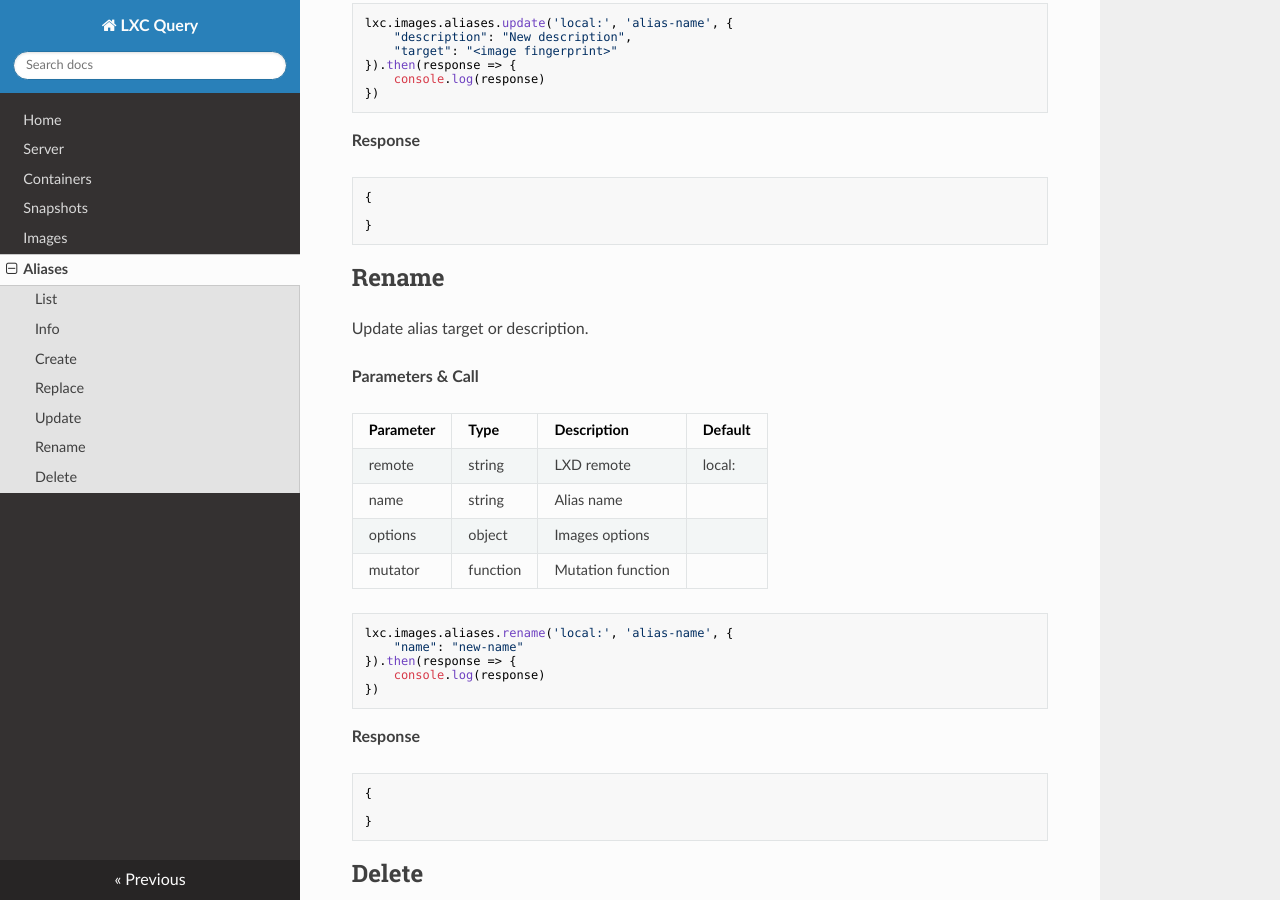
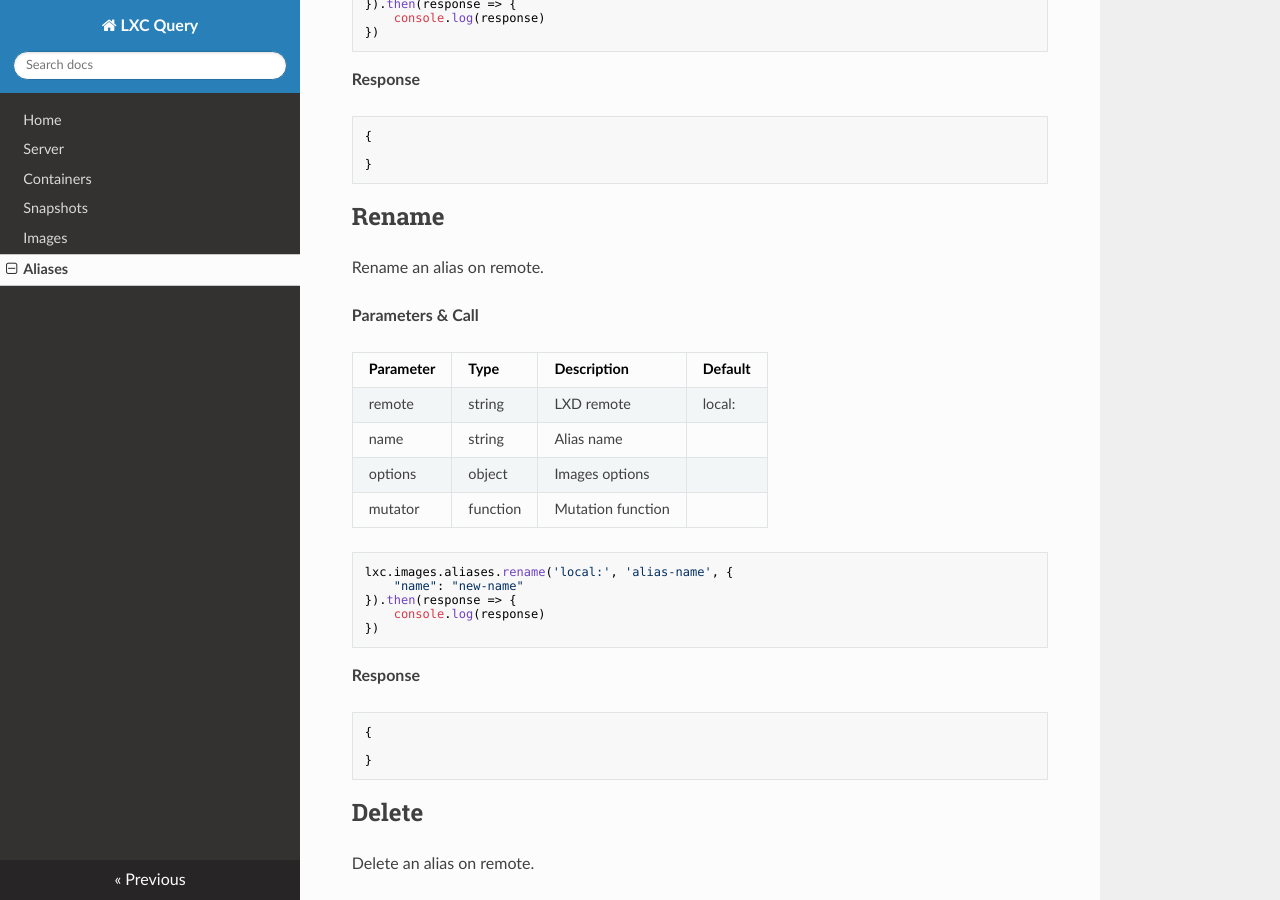
Before and after one commit to lcherone/lxc-query, an MkDocs documentation site: the page built from docs/aliases.md, in a window 1280 px wide and 900 px high, scrolled down 2815 px. Built offline with MkDocs 1.6.1, drawn with Linux system fonts in a browser that asks for light colours; nearby versions of some CDN libraries; old or Windows-style settings are respelled for this version of MkDocs.

```diff
--- a/docs/aliases.md
+++ b/docs/aliases.md
@@ -146,7 +144,7 @@ lxc.images.aliases.update('local:', 'alias-name', {
 
 ## Rename
 
-Update alias target or description.
+Rename an alias on remote.
 
 **Parameters & Call**
 
```
Also changed, not shown: other parts of docs/aliases.md (+0 -2 lines), docs/containers.md (+0 -2 lines), docs/images.md (+0 -2 lines), docs/server.md (+0 -2 lines), docs/snapshots.md (+0 -2 lines).
